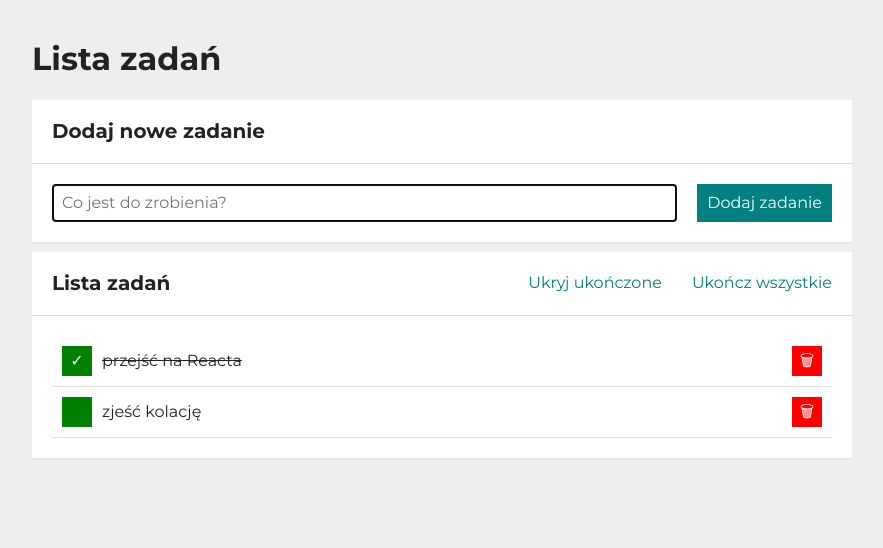
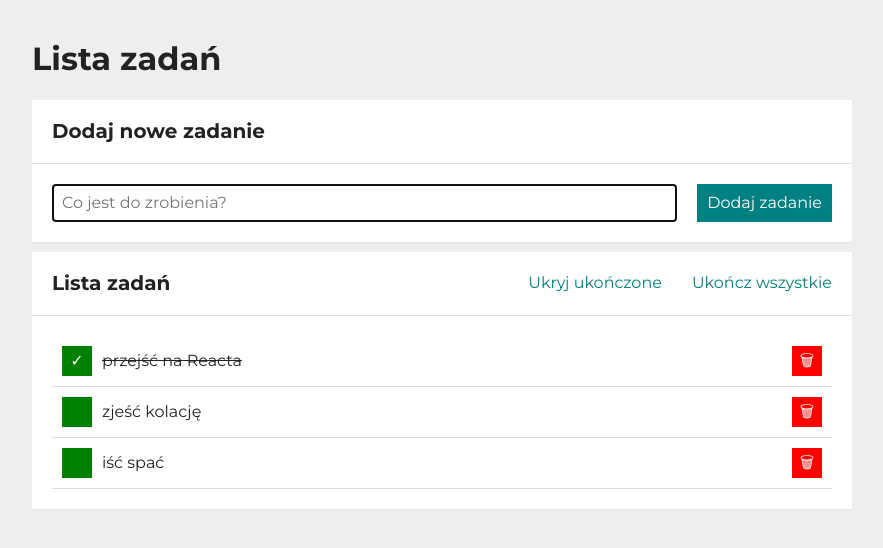
Before and after one commit to lkkolosowski/to-do-list-react, a React (Create React App) app: page / in a window 1280 px wide. Shown: the top 548 px of the page, without its empty margins (198-1081 px from the left). Built offline with nearby package versions, Linux system fonts and the light colour scheme.

Commit message:
added example task

```diff
--- a/src/App.js
+++ b/src/App.js
@@ -8,6 +8,7 @@ import Container from "./Container";
 const tasks = [
   { id: 1, content: "przejść na Reacta", done: true },
   { id: 2, content: "zjeść kolację", done: false },
+  { id: 3, content: "iść spać", done: false },
 ];
 const hideDoneTasks = false;
 
```
